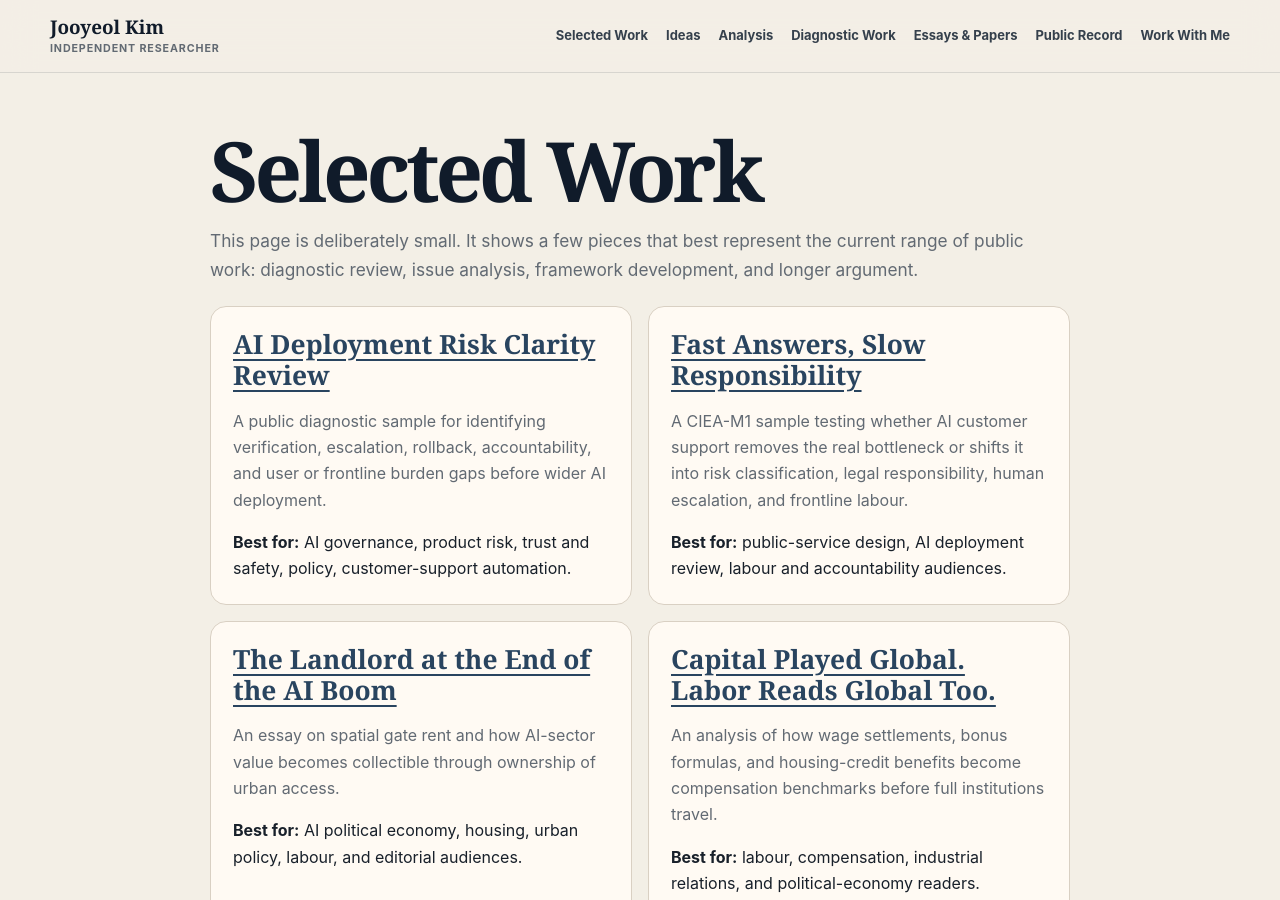
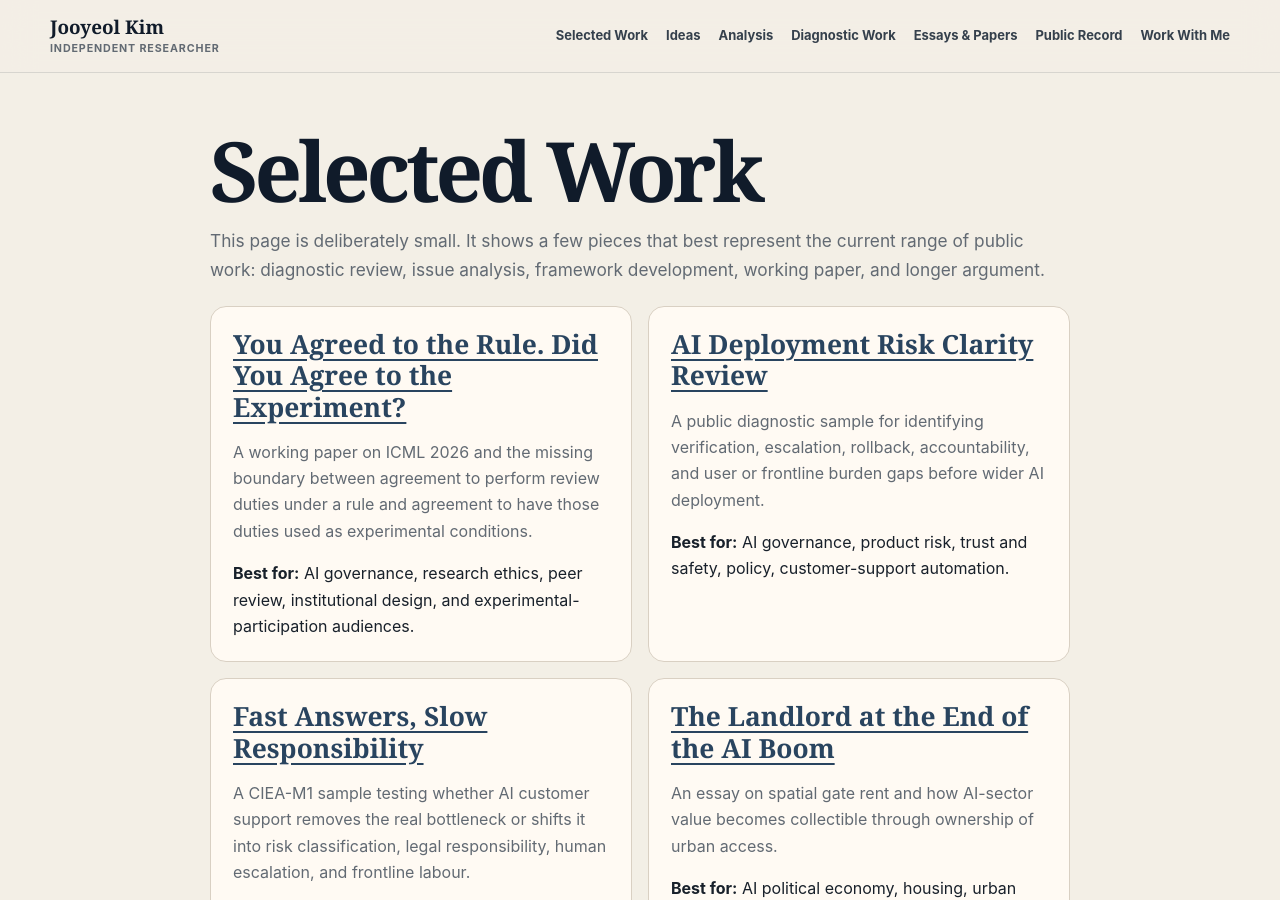
Before and after one commit to jooyeolkim1990/jooyeolkim1990.github.io, a Jekyll site: the page built from selected-work.md, in a window 1280 px wide and 900 px high. Built offline with Jekyll 4.4.1, drawn with Linux system fonts in a browser that asks for light colours.

Commit message:
Feature rule-experiment working paper

```diff
--- a/selected-work.md
+++ b/selected-work.md
@@ -5,9 +5,15 @@ description: A compact selection of public analytical work by Jooyeol Kim.
 
 # Selected Work
 
-This page is deliberately small. It shows a few pieces that best represent the current range of public work: diagnostic review, issue analysis, framework development, and longer argument.
+This page is deliberately small. It shows a few pieces that best represent the current range of public work: diagnostic review, issue analysis, framework development, working paper, and longer argument.
 
 <div class="index-grid">
+  <div class="index-item">
+    <h2><a href="essays/2026-07-24-you-agreed-to-the-rule-did-you-agree-to-the-experiment.html">You Agreed to the Rule. Did You Agree to the Experiment?</a></h2>
+    <p>A working paper on ICML 2026 and the missing boundary between agreement to perform review duties under a rule and agreement to have those duties used as experimental conditions.</p>
+    <strong>Best for:</strong> AI governance, research ethics, peer review, institutional design, and experimental-participation audiences.
+  </div>
+
   <div class="index-item">
     <h2><a href="ciea/samples/ai-deployment-risk-clarity-review.html">AI Deployment Risk Clarity Review</a></h2>
     <p>A public diagnostic sample for identifying verification, escalation, rollback, accountability, and user or frontline burden gaps before wider AI deployment.</p>
```
